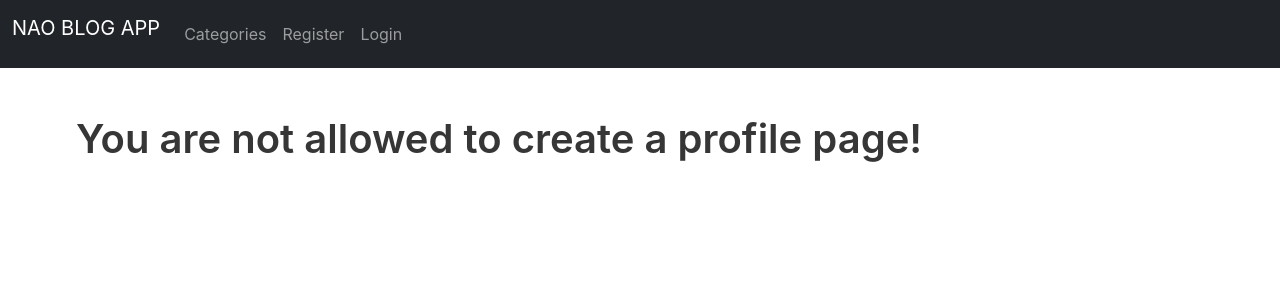
After one commit to NAkin-Oral/Django-blogapp, a Django app: page /members/create_profile_page/ in a window 1280 px wide. The commit adds this page. Shown: the top 300 px of the page. Run offline with Django 4.2, Linux system fonts and the light colour scheme; some libraries are stand-ins or nearby versions.

Commit message:
User can create a profile page

```diff
--- a/ablog/members/forms.py
+++ b/ablog/members/forms.py
@@ -57,3 +57,16 @@ class EditProfilePage(forms.ModelForm):
             "instagram_url": forms.TextInput(attrs={"class": "form-control"}),
             "twitter_url": forms.TextInput(attrs={"class": "form-control"}),
         }
+
+class ProfilePageForm(forms.ModelForm):
+    class Meta:
+        model = Profile
+        fields = ("bio", "profile_pic", "website_url","facebook_url", "instagram_url", "twitter_url")
+        widgets = {
+            "bio": forms.Textarea(attrs={"class": "form-control"}),
+            # "profile_pic": forms.Textarea(attrs={"class": "form-control"}),
+            "website_url": forms.TextInput(attrs={"class": "form-control"}),
+            "facebook_url": forms.TextInput(attrs={"class": "form-control"}),
+            "instagram_url": forms.TextInput(attrs={"class": "form-control"}),
+            "twitter_url": forms.TextInput(attrs={"class": "form-control"}),
+        }
--- /dev/null
+++ b/ablog/members/templates/registration/create_user_profile_page.html
@@ -0,0 +1,27 @@
+{% extends 'base.html' %}
+
+{% block title %} Create Profile Page {% endblock %}
+
+{%block content%}
+
+{% if user.is_authenticated %}
+    <div class="content is-medium">
+        <strong><h1>Create A New Profile</h1></strong>
+    </div>
+    <br>
+    <div class="form-group">
+        <form method="POST" enctype="multipart/form-data">
+            {% csrf_token %}
+            {{form.as_p}}
+            <button class="btn btn-secondary" >Create Profile Page</button>
+        </form>
+    </div>
+{% else %}
+<div class="content is-medium">
+    <strong><h1>You are not allowed to create a profile page!</h1></strong>
+</div>
+
+{% endif %}
+
+
+{% endblock %}
--- a/ablog/members/urls.py
+++ b/ablog/members/urls.py
@@ -1,5 +1,5 @@
 from django.urls import path
-from .views import UserRegisterView, UserEditView, PasswordsChangeView, ShowProfilePageView, EditProfilePageView
+from .views import UserRegisterView, UserEditView, PasswordsChangeView, ShowProfilePageView, EditProfilePageView, CreateProfilePageView
 from django.contrib.auth import views as auth_views
 from . import views
 
@@ -11,4 +11,5 @@ urlpatterns = [
    path("password_success/", views.password_success, name="password_success"),
    path("<int:pk>/profile/", ShowProfilePageView.as_view(), name="show_profile_page"),
    path("<int:pk>/edit_profile_page/", EditProfilePageView.as_view(), name="edit_profile_page"),
+   path("create_profile_page/", CreateProfilePageView.as_view(), name="create_profile_page"),
 ]
--- a/ablog/members/views.py
+++ b/ablog/members/views.py
@@ -2,9 +2,9 @@ from django.shortcuts import render, get_object_or_404
 from django.views import generic
 from django.contrib.auth.forms import UserCreationForm, UserChangeForm, PasswordChangeForm
 from django.urls import reverse_lazy
-from .forms import SignUpForm, EditProfileForm, PasswordChanginForm, EditProfilePage
+from .forms import SignUpForm, EditProfileForm, PasswordChanginForm, EditProfilePage, ProfilePageForm
 from django.contrib.auth.views import PasswordChangeView
-from django.views.generic import DetailView
+from django.views.generic import DetailView, CreateView
 from theblog.models import Profile
 
 # Create your views here.
@@ -42,5 +42,15 @@ class ShowProfilePageView(DetailView):
 class EditProfilePageView(generic.UpdateView):
     model = Profile
     template_name = "registration/edit_profile_page.html"
-    form_class =  EditProfilePage
+    form_class = EditProfilePage
     success_url = reverse_lazy("home")
+
+class CreateProfilePageView(CreateView):
+    model = Profile
+    template_name = "registration/create_user_profile_page.html"
+    # fields = "__all__"
+    form_class = ProfilePageForm
+
+    def form_valid(self, form):
+        form.instance.user = self.request.user
+        return super().form_valid(form)
--- a/ablog/theblog/models.py
+++ b/ablog/theblog/models.py
@@ -48,3 +48,6 @@ class Profile(models.Model):
 
     def __str__(self):
         return str(self.user)
+
+    def get_absolute_url(self):
+        return reverse("home")
--- a/ablog/theblog/templates/base.html
+++ b/ablog/theblog/templates/base.html
@@ -58,8 +58,12 @@
                 </a>
                 <ul class="dropdown-menu">
                   <li><a class="dropdown-item" href="{% url 'edit_profile' %}">Edit Settings</a></li>
+                  {% if user.profile.id %}
                   <li><a class="dropdown-item" href="{% url 'edit_profile_page' user.profile.id %}">Edit Profile Page</a></li>
                   <li><a class="dropdown-item" href="{% url 'show_profile_page' user.profile.id %}">Show Profile Page</a></li>
+                  {% else %}
+                  <li><a class="dropdown-item" href="{% url 'create_profile_page' %}">Create Profile Page</a></li>
+                  {% endif %}
                 </ul>
               </li>
               <li class="nav-item">
```
Also changed, not shown: ablog/db.sqlite3, ablog/media/images/profile/cropped-1920-1080-985999.png (added), ablog/media/images/profile/cropped-1920-1080-985999_eNPpZUA.png (added), ablog/media/images/profile/ryder-n7-1920x1080-mass-effect-andromeda-andromeda-initiative-4k-9619.jpg (added).
